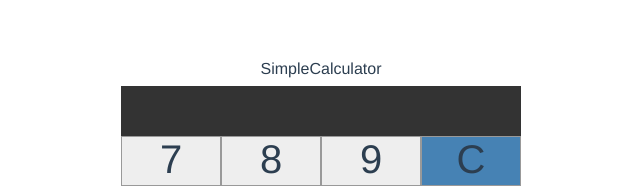
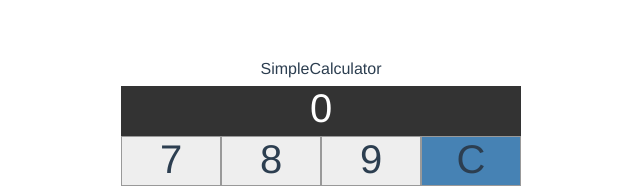
Before and after one commit to KM0912/vue_calculater, a Vue app: page / in a window 1280 px wide. Shown: the top 186 px of the page, without its empty margins (319-959 px from the left). Built offline with nearby package versions, Linux system fonts and the light colour scheme.

Commit message:
最初に0が入力された場合の処理を追加

```diff
--- a/src/components/SimpleCalculator.vue
+++ b/src/components/SimpleCalculator.vue
@@ -2,7 +2,7 @@
   <div >
     <div class="title">SimpleCalculator</div>
     <div class="calculator">
-      <div class="display">{{ inputNum }}</div>
+      <div class="display">{{ inputNum || '0' }}</div>
       <div v-on:click="append('7')" class="btn">7</div>
       <div v-on:click="append('8')" class="btn">8</div>
       <div v-on:click="append('9')" class="btn">9</div>
@@ -31,6 +31,10 @@ export default {
   },
   methods: {
     append(number) {
+      // 入力済みの値が''(空)で入力値が0の場合は何もせずに終了
+      if (this.inputNum == '' && number == 0) {
+        return
+      }
       this.inputNum = `${this.inputNum}${number}`
     }
   }
```
